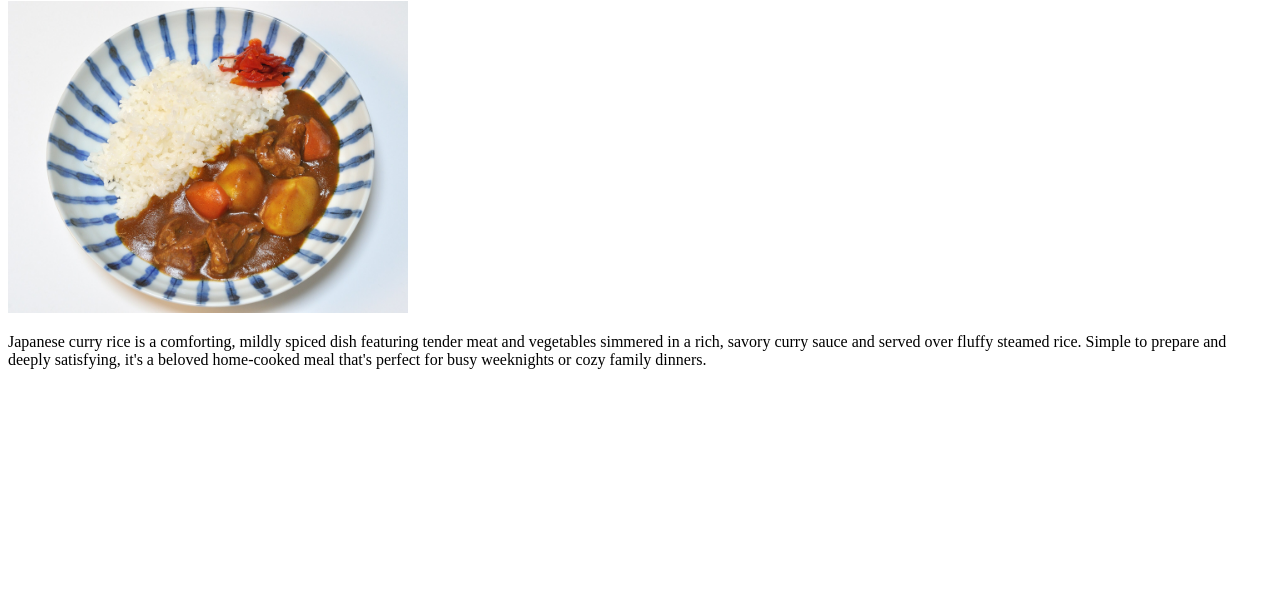
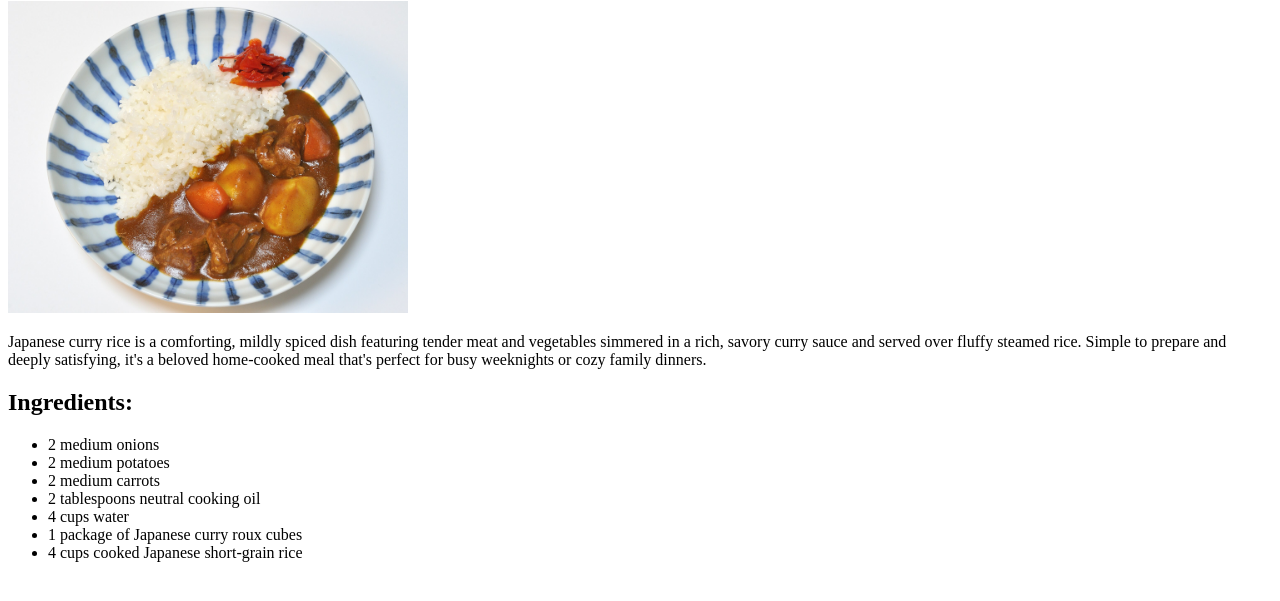
Before and after one commit to jasoncoltrane/odin-recipes, a plain HTML site: page recipes/curry.html in a window 1280 px wide. Shown: the part 105-706 px from the top of the page. Drawn offline with Linux system fonts and the light colour scheme.

Commit message:
Add 'Ingredients' section to curry.html

```diff
--- a/recipes/curry.html
+++ b/recipes/curry.html
@@ -5,8 +5,19 @@
     </head>
     <body>
         <a href="../index.html">Home</a>
+
         <h1>Japanese Curry Rice</h1>
             <img src="../images/curry.jpg" width="400">
             <p>Japanese curry rice is a comforting, mildly spiced dish featuring tender meat and vegetables simmered in a rich, savory curry sauce and served over fluffy steamed rice. Simple to prepare and deeply satisfying, it's a beloved home-cooked meal that's perfect for busy weeknights or cozy family dinners.</p>
+        <h2>Ingredients:</h2>
+            <ul>
+                <li>2 medium onions</li>
+                <li>2 medium potatoes</li>
+                <li>2 medium carrots</li>
+                <li>2 tablespoons neutral cooking oil</li>
+                <li>4 cups water</li>
+                <li>1 package of Japanese curry roux cubes</li>
+                <li>4 cups cooked Japanese short-grain rice</li>
+            </ul>
     </body>
 </html>
```
